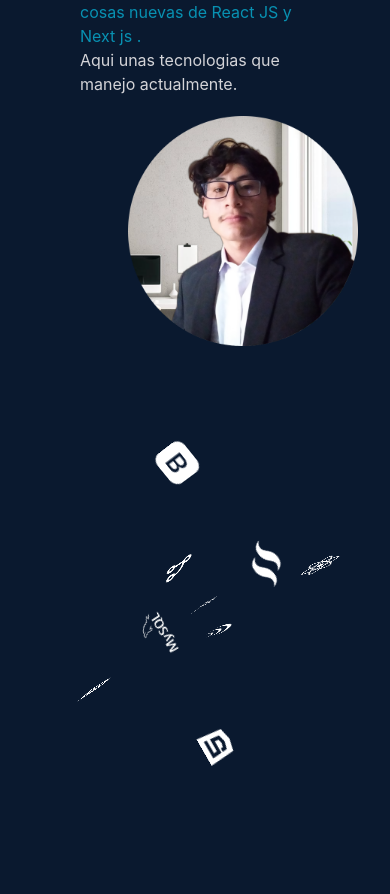
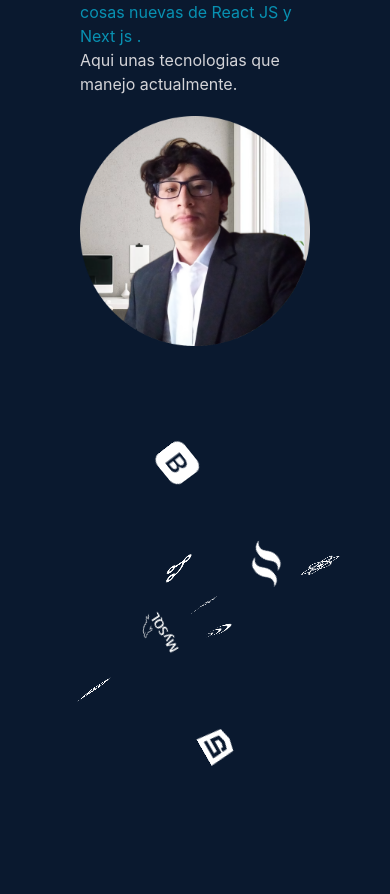
Before and after one commit to Termux-Master93/folioPerson, a React (Create React App) app: page / in a window 390 px wide. Shown: the part 1726-2620 px from the top of the page. Built offline with nearby package versions, Linux system fonts and the light colour scheme.

Commit message:
hacer imagen rsponsive

```diff
--- a/src/components/Folio/Components/WhoIam.jsx
+++ b/src/components/Folio/Components/WhoIam.jsx
@@ -26,7 +26,7 @@ const WhoIam=()=>{
                         </p>
                         <h3 className="text-zinc-300">Aqui unas tecnologias que manejo actualmente.</h3>
                     </div>
-                    <div className="flex w-full content-center ml-[3rem]">
+                    <div className="flex w-full content-center ml-[0rem] sm:ml-[3rem]">
                         <picture className="text-center relative  my-auto">
                              <img className="" src="assets/elvis.png" alt="imagen elvis"></img>
                         </picture>
```
